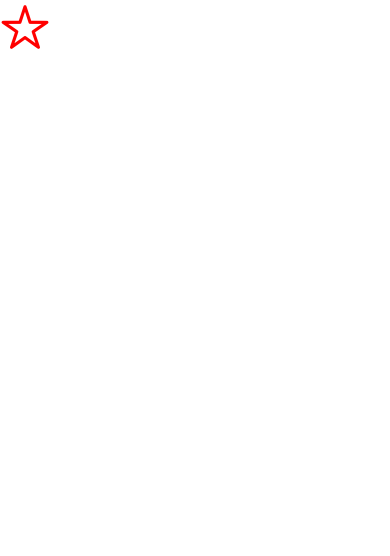
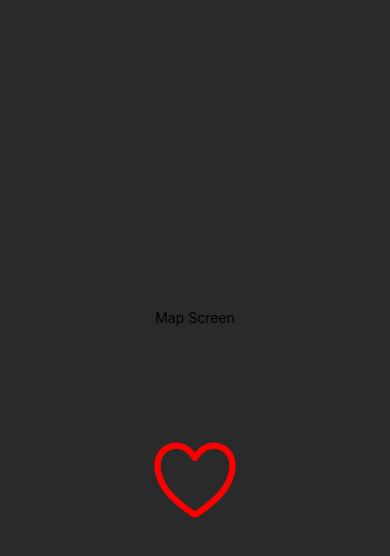
Before and after one commit to FranCarn/RN-Routes, a React Native app: screen /MapScreen in a window 390 px wide. Shown: the top 556 px of the page. Built offline with nearby package versions, Linux system fonts and the light colour scheme.

Commit message:
initial project config ready

```diff
--- a/App.tsx
+++ b/App.tsx
@@ -1,20 +1,12 @@
-/**
- * Sample React Native App
- * https://github.com/facebook/react-native
- *
- * @format
- */
+import 'react-native-gesture-handler';
+import React from 'react';
+import {NavigationContainer} from '@react-navigation/native';
+import {MainNavigator} from './src/navigator/Navigator';
 
-import React from 'react';
-import {View} from 'react-native';
-import Icon from 'react-native-vector-icons/Ionicons';
-
-function App(): React.JSX.Element {
+export default function App(): React.JSX.Element {
   return (
-    <View>
-      <Icon name="star-outline" size={50} color="red" />
-    </View>
+    <NavigationContainer>
+      <MainNavigator />
+    </NavigationContainer>
   );
 }
-
-export default App;
--- a/package.json
+++ b/package.json
@@ -10,8 +10,14 @@
     "test": "jest"
   },
   "dependencies": {
+    "@react-native-masked-view/masked-view": "^0.3.1",
+    "@react-navigation/native": "^6.1.9",
+    "@react-navigation/stack": "^6.3.20",
     "react": "18.2.0",
     "react-native": "0.73.1",
+    "react-native-gesture-handler": "^2.14.0",
+    "react-native-safe-area-context": "^4.8.2",
+    "react-native-screens": "^3.29.0",
     "react-native-vector-icons": "^10.0.3"
   },
   "devDependencies": {
--- /dev/null
+++ b/src/navigator/Navigator.tsx
@@ -0,0 +1,19 @@
+import {createStackNavigator} from '@react-navigation/stack';
+import {MapScreen, PermissionsScreen} from '../screens';
+
+const Stack = createStackNavigator();
+
+export const MainNavigator = () => {
+  return (
+    <Stack.Navigator
+      screenOptions={{
+        headerShown: false,
+        cardStyle: {
+          backgroundColor: '#2a2a2a',
+        },
+      }}>
+      <Stack.Screen name="MapScreen" component={MapScreen} />
+      <Stack.Screen name="PermissionsScreen" component={PermissionsScreen} />
+    </Stack.Navigator>
+  );
+};
--- /dev/null
+++ b/src/screens/LoadingScreen.tsx
@@ -0,0 +1,10 @@
+import React from 'react';
+import {Text, View} from 'react-native';
+
+export const LoadingScreen = () => {
+  return (
+    <View>
+      <Text>Loading...</Text>
+    </View>
+  );
+};
--- /dev/null
+++ b/src/screens/MapScreen.tsx
@@ -0,0 +1,26 @@
+import React from 'react';
+import {Text, View} from 'react-native';
+import Icon from 'react-native-vector-icons/Ionicons';
+
+export const MapScreen = () => {
+  return (
+    <View
+      style={{
+        backgroundColor: '#2a2a2a',
+        flex: 1,
+        alignContent: 'center',
+        alignItems: 'center',
+        justifyContent: 'center',
+      }}>
+      <Text>Map Screen</Text>
+      <View
+        style={{
+          justifyContent: 'center',
+          alignItems: 'center',
+          marginTop: 100,
+        }}>
+        <Icon name="heart-outline" color="red" size={100} />
+      </View>
+    </View>
+  );
+};
--- /dev/null
+++ b/src/screens/PermissionsScreen.tsx
@@ -0,0 +1,6 @@
+import React from 'react';
+import {View} from 'react-native';
+
+export const PermissionsScreen = () => {
+  return <View>PermissionsScreen</View>;
+};
--- /dev/null
+++ b/src/screens/index.ts
@@ -0,0 +1,3 @@
+export * from './LoadingScreen';
+export * from './MapScreen';
+export * from './PermissionsScreen';
```
Also changed, not shown: 2 other files (tests, documents, lock files or other folders).
